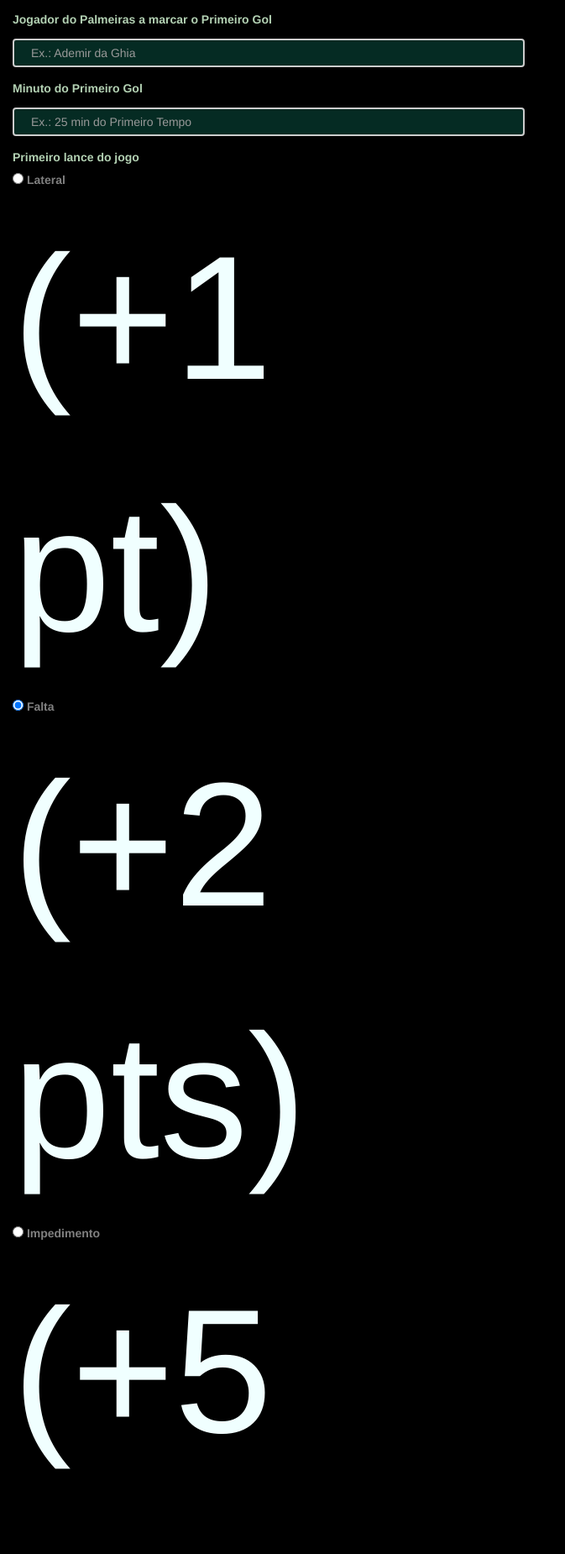
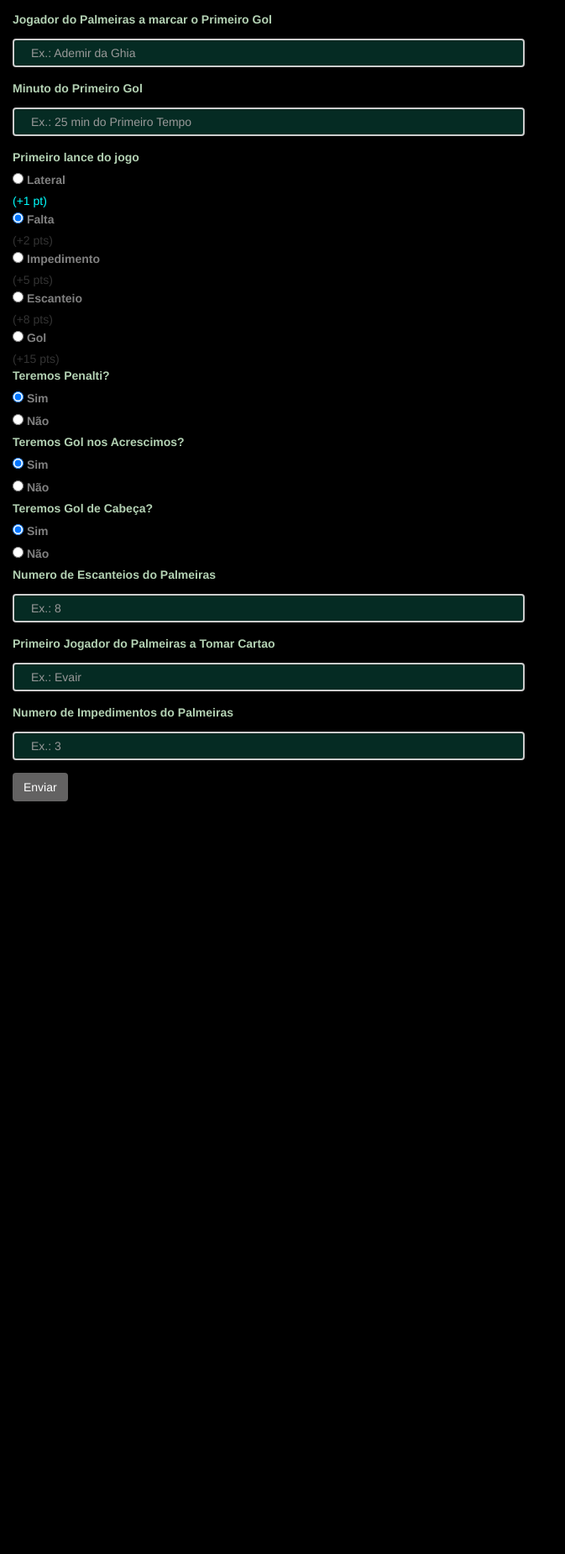
Before and after one commit to dpmarsola/palmeirasatemorrer, a Django app: page /poll in a window 1280 px wide. Shown: the part 609-2459 px from the top of the page at 84% size, without its empty margins (0-673 px from the left). After the commit the page ends 1563 px from the top, so only its background shows below. Run offline with Django 4.2, Linux system fonts and the light colour scheme; some libraries are stand-ins or nearby versions.

Commit message:
improving main page design

```diff
--- a/poll/templates/poll.html
+++ b/poll/templates/poll.html
@@ -125,7 +125,7 @@
             <label class="form-label" for="form12" style="color: rgb(179, 209, 179);">Primeiro lance do jogo</label>
             <div class="form-check">
               <input class="form-check-input" type="radio" name="radioPrimeiroLance" id="radioPrimeiroLance0" value="Lateral"/>
-              <label class="form-check-label" for="radioPrimeiroLance1" style="color: grey;"> Lateral </label><div class="points">(+1 pt)</div>
+              <label class="form-check-label" for="radioPrimeiroLance1" style="color: grey;"> Lateral </label><div class="points" style="color: aqua;">(+1 pt)</div>
             </div>
             <div class="form-check">
               <input class="form-check-input" type="radio" name="radioPrimeiroLance" id="radioPrimeiroLance1" value="Falta" checked/>
--- a/poll/templates/static/css/styles.css
+++ b/poll/templates/static/css/styles.css
@@ -15,8 +15,3 @@ form input[type=text]{
     background-color: rgb(5, 43, 35);
     color: azure;
 }
-
-.points {
-    font-size: 15em;
-    color: azure;
-}
```
